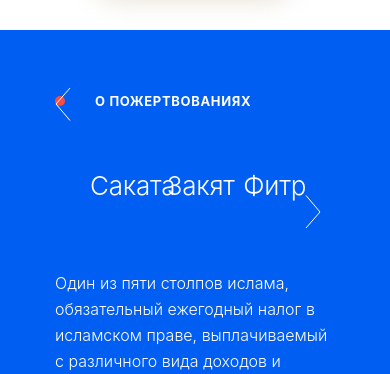
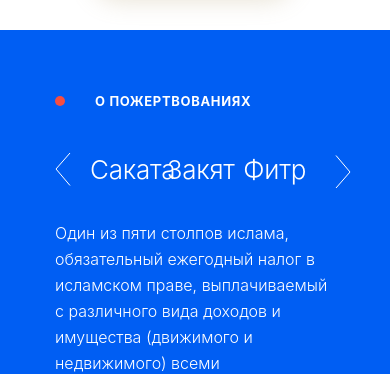
Before and after one commit to daniiyang/easy-boss, a React (Create React App) app: page / in a window 390 px wide. Shown: the part 692-1066 px from the top of the page. Built offline with nearby package versions, Linux system fonts and the light colour scheme.

Commit message:
0.3 - fixed bottom slider

```diff
--- a/src/App.css
+++ b/src/App.css
@@ -457,17 +457,23 @@ button:focus {
   .about-slider-button1 {
     transform: rotate(90deg);
     margin-top: 25px;
+
+    position: absolute;
   }
   .about-slider-button2 {
     transform: rotate(270deg);
-    margin-top: 25px;
+    margin-top: -110px;
+
+    position: absolute;
   }
 
   .about-carousel-container {
     width: 600px;
     height: 200px;
-    margin-top: -100px;
-    margin-bottom: -50px;
+    margin-top: -20px;
+    margin-bottom: -100px;
+
+    position: relative;
   }
   .carousel-back {
     margin-left: -55px;
@@ -550,18 +556,24 @@ button:focus {
 
   .about-slider-button1 {
     transform: rotate(90deg);
-    margin-top: 25px;
+
+    position: absolute;
   }
   .about-slider-button2 {
     transform: rotate(270deg);
-    margin-top: 25px;
+    margin-top: -40px;
+    margin-left: 30px;
+
+    position: absolute;
   }
 
   .about-carousel-container {
     width: 230px;
     height: 200px;
-    margin-top: -100px;
-    margin-bottom: -50px;
+    margin-top: -50px;
+    margin-bottom: -150px;
+
+    position: relative;
   }
   .about-button {
     width: 100%;
```
